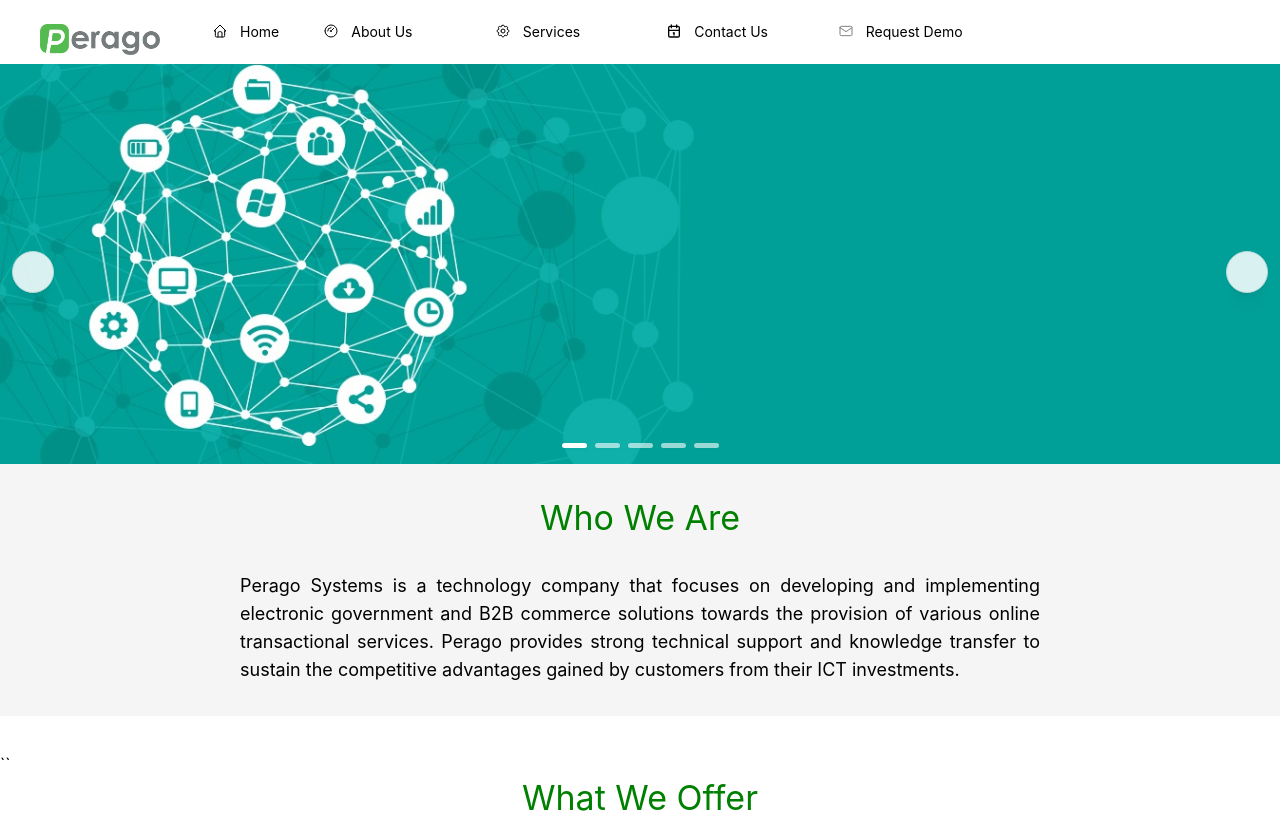
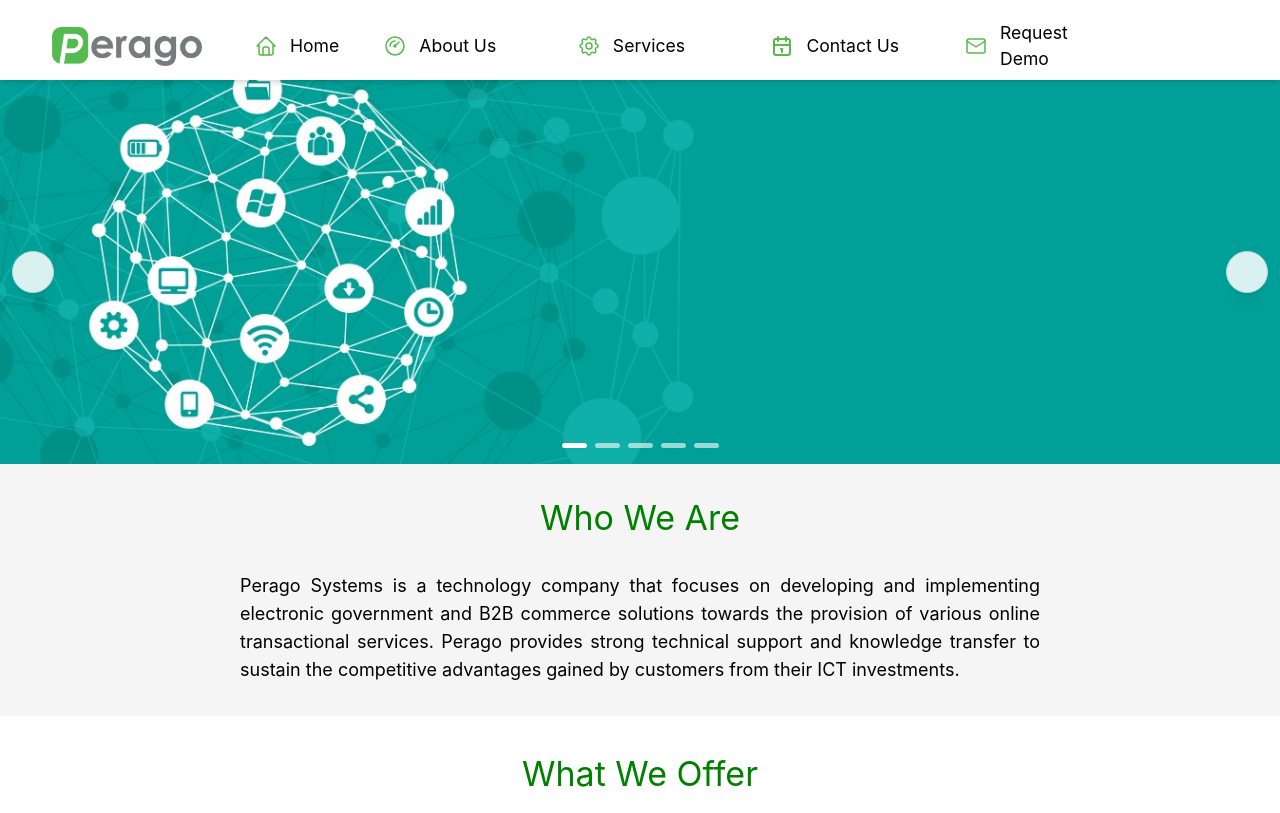
Before and after one commit to lensbelete/perago-systems, a Next.js app: page / in a window 1280 px wide. Shown: the top 813 px of the page. Built offline with nearby package versions, Linux system fonts and the light colour scheme.

Commit message:
edited the homepage

```diff
--- a/src/app/page.tsx
+++ b/src/app/page.tsx
@@ -37,7 +37,7 @@ export default function Home() {
       </div>
 
       <div className="pt-9">
-     `` <Container>
+      <Container>
           <Center>
               <Title
                 order={1}
--- a/src/components/AppShell.tsx
+++ b/src/components/AppShell.tsx
@@ -1,5 +1,5 @@
 "use client"
-import { AppShell, NavLink, Flex, Burger, Drawer } from '@mantine/core';
+import { AppShell, NavLink, Flex, Burger, Drawer, Box, Text } from '@mantine/core';
 import Image from 'next/image';
 import { IconGauge, IconHome, IconSettings, IconCalendar, IconMail } from '@tabler/icons-react';
 import peragoImage from "../assets/perago2.png"
@@ -12,18 +12,18 @@ const Shell = ({ children }) => {
   return (
     <>
       <AppShell
-        header={{ height: 63 }}
-        footer={{ height: 201.2 }}
+        header={{ height: 80 }}
+        footer={{ height: 250 }}
         padding="md"
         withBorder={false}
       >
-        <AppShell.Header>
-          <div className='flex w-screen mt-2'>
-            <div className='ml-10 mt-4 mr-10'>
+        <AppShell.Header className='p-3 mb-10 shadow-md'>
+          <div className='flex w-screen items-center'>
+            <div className='ml-10 mr-10'>
               <a href='/'>
                 <Image
-                  width="120"
-                  height={31}
+                  width="150"
+                  height={40}
                   alt='Perago logo'
                   src={peragoImage}
                 />
@@ -40,47 +40,77 @@ const Shell = ({ children }) => {
                 href="/"
                 label="Home"
                 style={{ width: '200px' }}
-                leftSection={<IconHome size="1rem" stroke={1.5} />}
-                color='gray'
+                leftSection={<IconHome size="1.5rem" stroke={1.5} color='#55ba4a'/>}
+                color='#55ba4a'
+                styles={{
+                  label: {
+                    fontSize: '1.1rem',
+                    width: "3%",
+                  }
+                }}
               />
               <NavLink
                 href="/about"
                 label="About Us"
-                leftSection={<IconGauge size="1rem" stroke={1.5} />}
-                color='gray'
+                leftSection={<IconGauge size="1.5rem" stroke={1.5} color='#55ba4a'/>}
+                color='#55ba4a'
+                styles={{
+                  label: {
+                    fontSize: '1.1rem', width: "3%",
+                  }
+                }}
               />
               <NavLink
                 href="/servicePages"
                 label="Services"
-                color='gray'
-                leftSection={<IconSettings size="1rem" stroke={1.5} />}
+                color='#55ba4a'
+                leftSection={<IconSettings size="1.5rem" stroke={1.5} color='#55ba4a' />}
+                styles={{
+                  label: {
+                    fontSize: '1.1rem',
+                    width: "3%",
+                  }
+                }}
               />
               <NavLink
                 href="/contactUs"
                 label="Contact Us"
-                color='gray'
-                leftSection={<IconCalendar size="1rem" />}
+                color='#55ba4a'
+                leftSection={<IconCalendar size="1.5rem" color='#55ba4a' />}
+                styles={{
+                  label: {
+                    fontSize: '1.1rem',
+                    width: "3%",
+                  }
+                }}
               />
               <NavLink
                 href="/requestDemo"
                 label="Request Demo"
-                leftSection={<IconMail color='gray' size="1rem" stroke={1.5} />}
+                leftSection={<IconMail color='#55ba4a' size="1.5rem" stroke={1.5} />}
+                styles={{
+                  label: {
+                    fontSize: '1.1rem',
+                    width: "25%",
+                  }
+                }}
               />
             </Flex>
             <Burger
               opened={opened}
               onClick={toggle}
-              className="md:hidden float-end"
+              className="md:hidden ml-auto mr-4"
               size="sm"
               left={0}
+              color="#55ba4a"
             />
           </div>
         </AppShell.Header>
         <AppShell.Main className='pl-0 pr-0 pt-16'>
           {children}
         </AppShell.Main>
-        <AppShell.Footer className='relative bg-green-600 h-[25%] ' style={{ backgroundColor: '#55ba4a', color: 'white' }}>
-          <div className='flex-row justify-center pb-5 bold'>
+        <AppShell.Footer className='relative bg-green-600 h-[30%] shadow-md' style={{ backgroundColor: '#55ba4a', color: 'white' }}>
+          <div className='flex-row justify-center pb-5 font-bold'>
             <div className='flex justify-center'>
               <Image
                 alt='perago logo'
@@ -88,19 +118,23 @@ const Shell = ({ children }) => {
                 className='h-[20%] w-[20%] p-5'
               />
             </div>
+            <div>
+            <Text className='text-center'>Perago Information Systems</Text>
+            </div>
             <div className="flex flex-row flex-wrap justify-center items-center">
-              <div className="flex w-full md:w-1/3 justify-center">
-                <p>Email: info@peragoSystems.com</p>
-              </div>
-              <div className="w-full flex md:w-1/3 justify-center">
+              <Box className="flex w-full md:w-1/3 justify-center">
+              <Text>Email: <a href="mailto:email@example.com">Info@peragosystems.com</a></Text>
+              </Box>
+              <Box className="w-full flex md:w-1/3 justify-center">
                 <div>
-                  <p className='text-center'>Perago Information Systems</p>
-                  <p>Tel: +251 114 701 998 | +251 911 231 622</p>
+
+                  <Text>
+                  <a href="tel:+251-911-231622">+251-911-231622</a>  <a href="tel:+251(114)701998">+251(114)701998</a> </Text>
                 </div>
-              </div>
-              <div className="flex justify-center w-full md:w-1/3">
-                <p>Po.Box: 139 Addis Ababa, Ethiopia</p>
-              </div>
+              </Box>
+              <Box className="flex justify-center w-full md:w-1/3">
+                <Text>Po.Box: 139 Addis Ababa, Ethiopia</Text>
+              </Box>
             </div>
           </div>
         </AppShell.Footer>
@@ -115,35 +149,35 @@ const Shell = ({ children }) => {
         <NavLink
           href="/"
           label="Home"
-          leftSection={<IconHome size="1rem" stroke={1.5} />}
-          color='gray'
+          leftSection={<IconHome size="1rem" stroke={1.5} color="#55ba4a" />}
+          color='#55ba4a'
           onClick={close}
         />
         <NavLink
           href="/about"
           label="About Us"
-          leftSection={<IconGauge size="1rem" stroke={1.5} />}
-          color='gray'
+          leftSection={<IconGauge size="1rem" stroke={1.5} color="#55ba4a" />}
+          color='#55ba4a'
           onClick={close}
         />
         <NavLink
           href="/service"
           label="Services"
-          color='gray'
-          leftSection={<IconSettings size="1rem" stroke={1.5} />}
+          color='#55ba4a'
+          leftSection={<IconSettings size="1rem" stroke={1.5} color="#55ba4a" />}
           onClick={close}
         />
         <NavLink
           href="/contactUs"
           label="Contact Us"
-          color='gray'
-          leftSection={<IconCalendar size="1rem" />}
+          color='#55ba4a'
+          leftSection={<IconCalendar size="1rem" color="#55ba4a" />}
           onClick={close}
         />
         <NavLink
           href="/requestDemo"
           label="Request Demo"
-          leftSection={<IconMail color='gray' size="1rem" stroke={1.5} />}
+          leftSection={<IconMail color='#55ba4a' size="1rem" stroke={1.5} />}
           onClick={close}
         />
       </Drawer>
```
